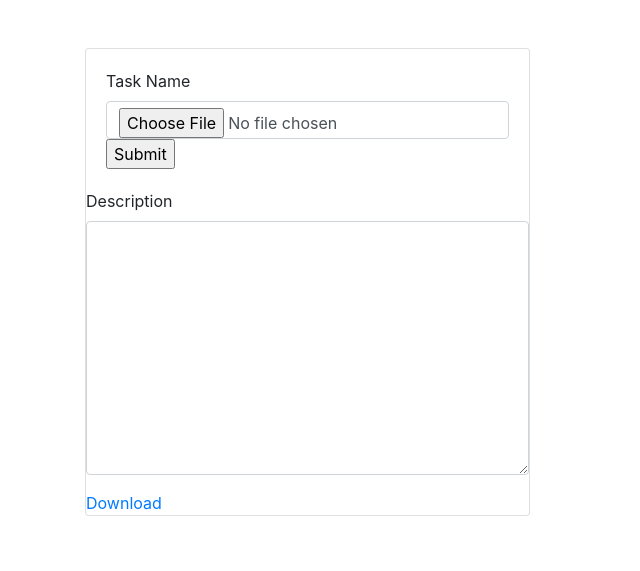
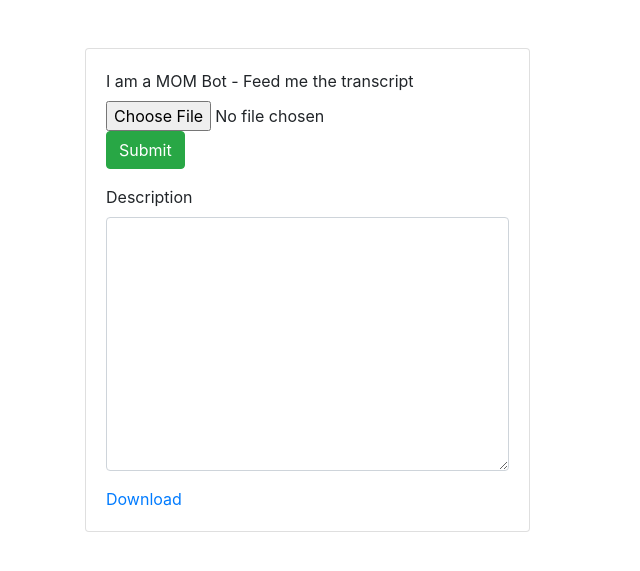
Before and after one commit to shivammishrax/MOMgenerator, a Flask app: page / in a window 1280 px wide. Shown: the top 571 px of the page, without its empty margins (0-640 px from the left). Run offline with Flask 2, Linux system fonts and the light colour scheme; some libraries are stand-ins or nearby versions.

Commit message:
ui modifications

```diff
--- a/templates/upload.html
+++ b/templates/upload.html
@@ -14,10 +14,11 @@
                   <div class="card">
                       <div class="card-body">
                         <form action = "http://localhost:5000/generate" method = "POST" enctype = "multipart/form-data">
-                                <label for="name">Task Name</label>
-                                <input type = "file" name = "file" class="form-control" />
-                                <input type = "submit"/>
-                            </div>
+                           <div class="form-group">
+                              <label for="name">I am a MOM Bot - Feed me the transcript</label>
+                              <input type="file" name="file" >
+                              <input type = "submit" class="btn btn-success"/>
+                          </div>
 
                             <div class="form-group">
                                 <label for="description">Description</label>
```
